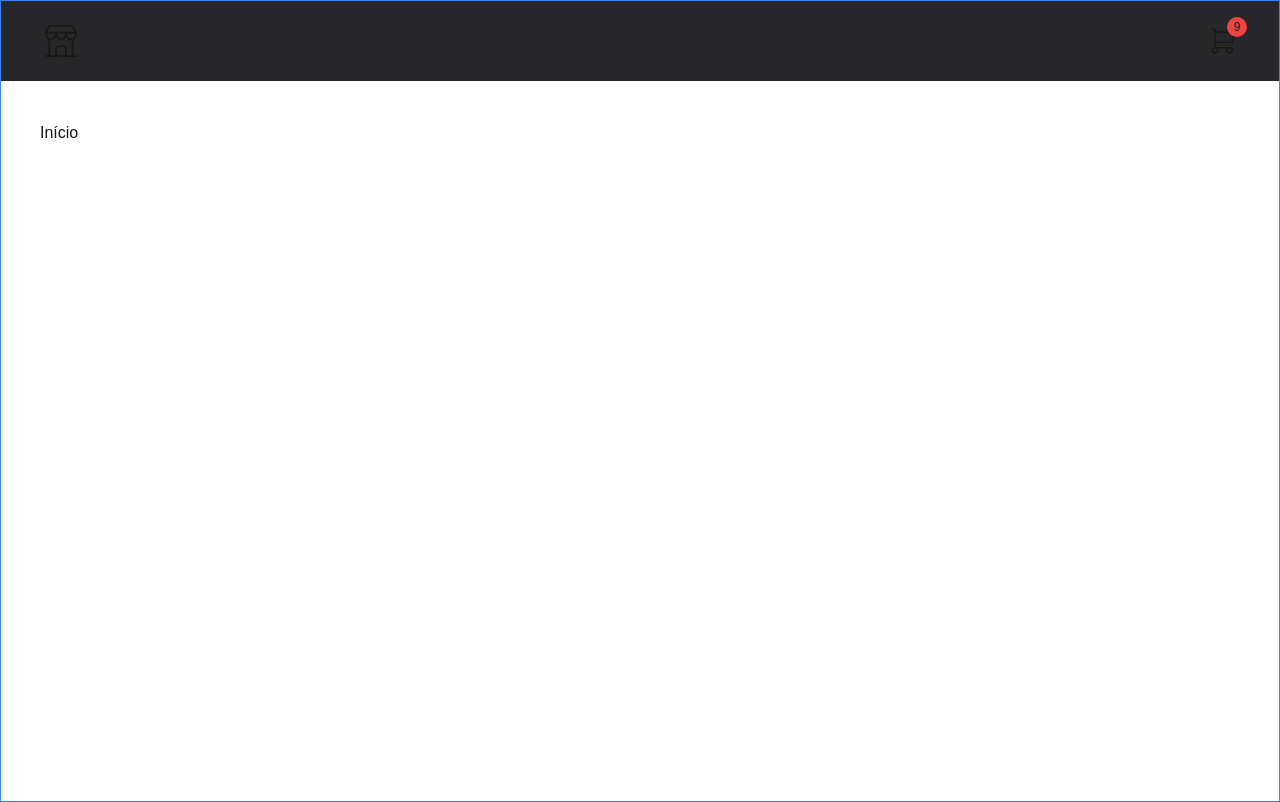
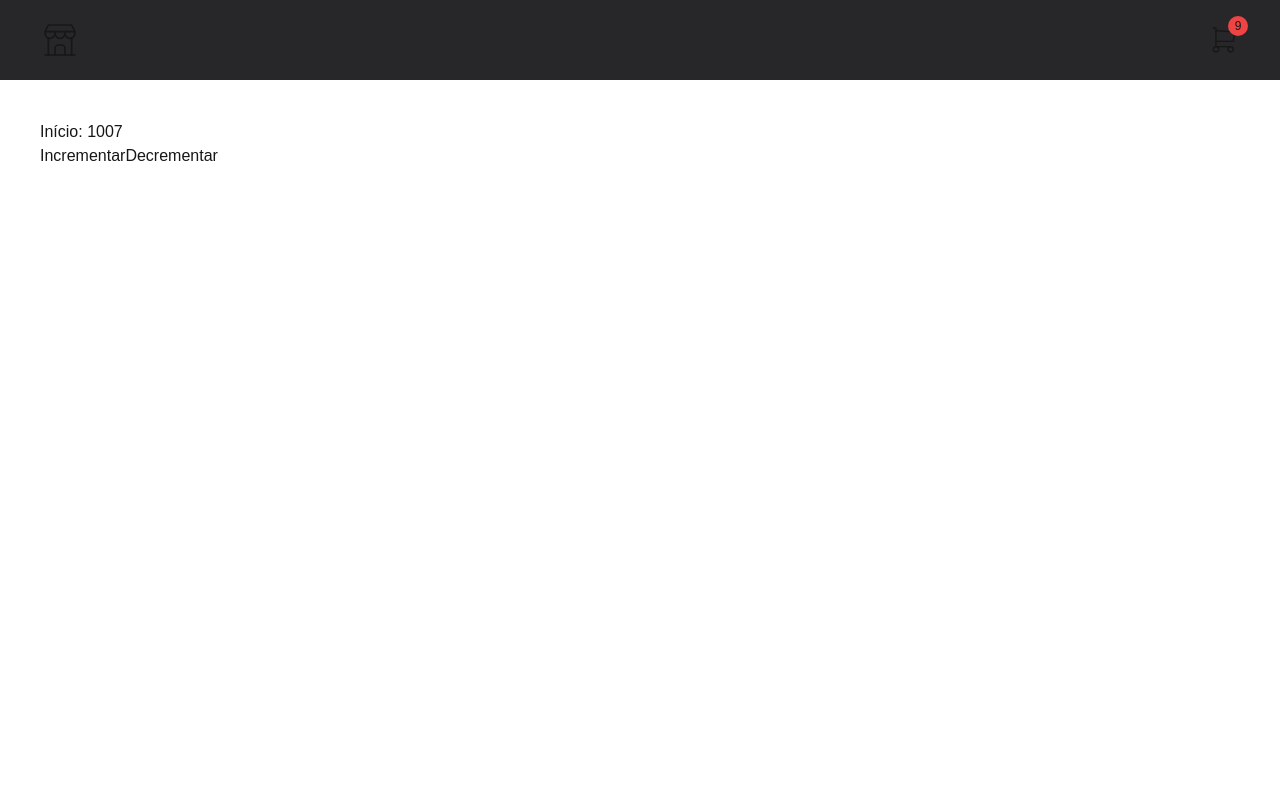
Before and after one commit to VolpeBA/ProjetoSupermercado, a Next.js app in the folder ecommerce-supermarket/: page / in a window 1280 px wide. Built offline with nearby package versions, Linux system fonts and the light colour scheme.

Commit message:
Iniciando Contexto do carrinho e fazendo debug

```diff
--- a/ecommerce-supermarket/src/app/(loja)/carrinho/page.tsx
+++ b/ecommerce-supermarket/src/app/(loja)/carrinho/page.tsx
@@ -1,9 +1,10 @@
+'use client'
+import { useContext } from 'react';
 import Pagina from '../../../components/template/Pagina';
+import ContextoCarrinho from '@/data/contexts/ContextoCarrinho';
 
 export default function PaginaCarrinho() {
-    return (
-        <Pagina>
-            <div>Carrinho</div>
-        </Pagina>
-    )
+    const { numero } = useContext(ContextoCarrinho)
+
+    return <Pagina>Carrinho: {numero}</Pagina>
 }
--- a/ecommerce-supermarket/src/app/(loja)/layout.tsx
+++ b/ecommerce-supermarket/src/app/(loja)/layout.tsx
@@ -1,3 +1,8 @@
+/* eslint-disable @typescript-eslint/no-explicit-any */
+
+'use client'
+import { ProvedorCarrinho } from "@/data/contexts/ContextoCarrinho";
+
 export default function Layout(props: any) {
-    return <div className="border border-blue-500">{props.children}</div>
+    return <ProvedorCarrinho>{props.children}</ProvedorCarrinho>
 }
--- a/ecommerce-supermarket/src/app/(loja)/page.tsx
+++ b/ecommerce-supermarket/src/app/(loja)/page.tsx
@@ -1,8 +1,16 @@
+'use client'
 import Pagina from '@/components/template/Pagina'
+import ContextoCarrinho from '@/data/contexts/ContextoCarrinho'
+import { useContext } from 'react'
 
 export default function Home() {
-  return <Pagina>
-    <div>Início</div>
-  </Pagina>
+  const { numero, incrementar, decrementar } = useContext(ContextoCarrinho)
 
+  return (
+    <Pagina>
+      <div>Início: { numero }</div>
+      <button onClick={incrementar}>Incrementar</button>
+      <button onClick={decrementar}>Decrementar</button>
+    </Pagina>
+  )
 }
--- a/ecommerce-supermarket/src/data/contexts/ContextoCarrinho.tsx
+++ b/ecommerce-supermarket/src/data/contexts/ContextoCarrinho.tsx
@@ -1,4 +1,24 @@
-// eslint-disable-next-line @typescript-eslint/no-explicit-any
+/* eslint-disable @typescript-eslint/no-explicit-any */
+
+'use client'
+import { createContext, useState } from "react";
+
+interface ContextoCarrinhoProps {
+    numero: number
+    incrementar?: () => void
+    decrementar?: () => void
+}
+
+const ContextoCarrinho = createContext<ContextoCarrinhoProps>({} as any);
+
 export function ProvedorCarrinho(props: any) {
-    return <div className="border border-red-500">{props.children}</div>
+    const [numero, setNumero] = useState(1007)
+
+    return <ContextoCarrinho.Provider value={{
+        numero,
+        incrementar: () => setNumero(numero + 1),
+        decrementar: () => setNumero(numero - 1),
+    }}>{props.children}</ContextoCarrinho.Provider>
 }
+
+export default ContextoCarrinho
```
